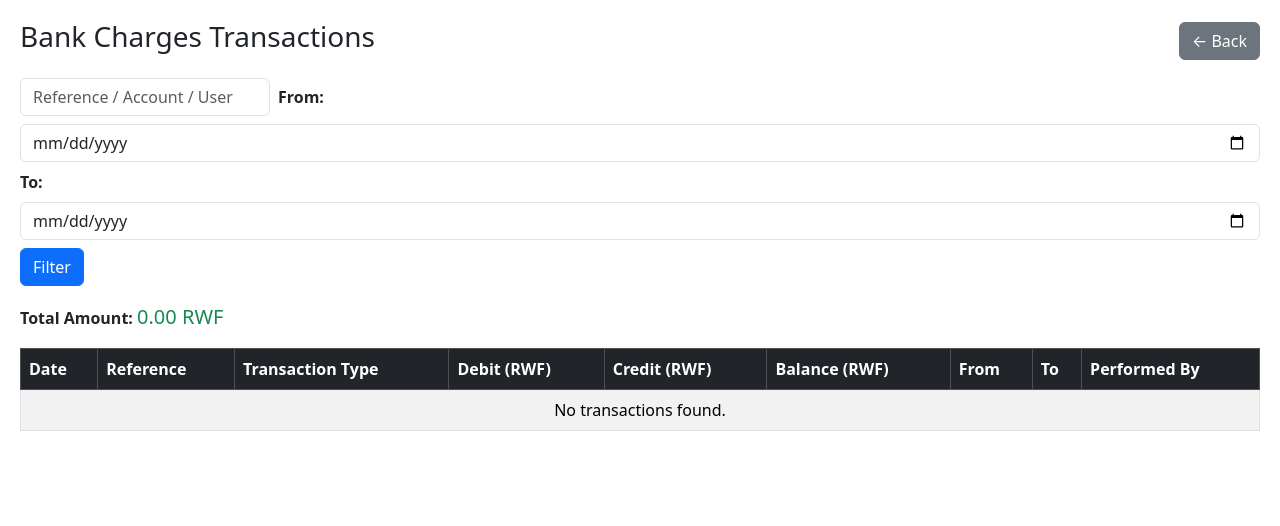
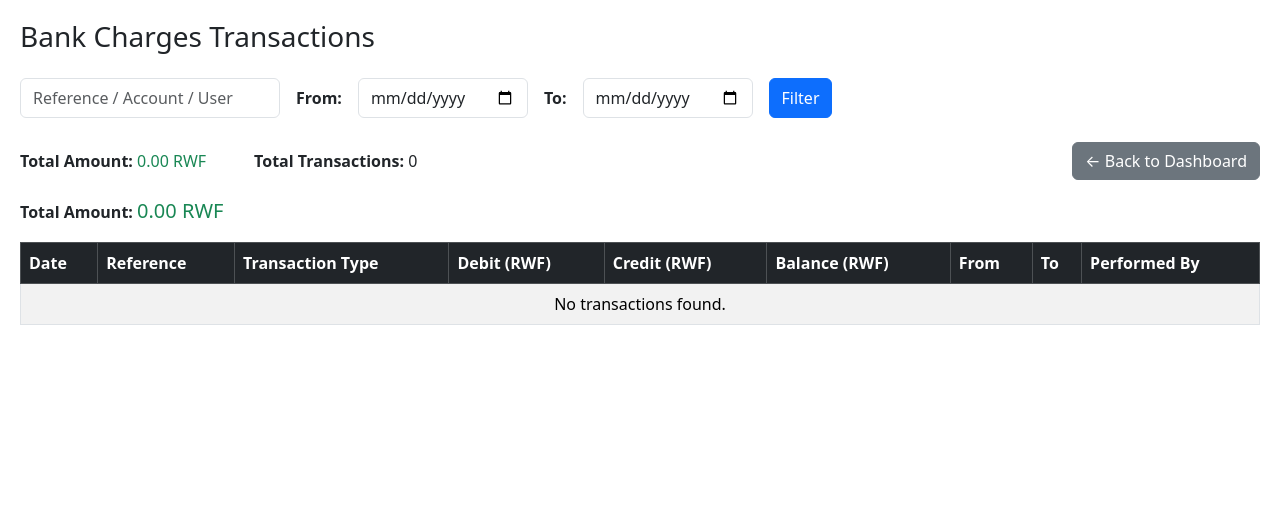
Before and after one commit to calpeSSJP2/SolidariteSJP2, a Django app: page /loan/transactions_bank/ in a window 1280 px wide. Shown: the part 56-582 px from the top of the page. Run offline with Django 5.2, Linux system fonts and the light colour scheme; data that the repository does not hold is empty; parts of the project's set-up code (start-up, migrations or seed data) failed here and were passed over; some libraries are stand-ins or nearby versions.

Commit message:
Add bank charges transaction filtering and Excel export

```diff
--- a/transact2_loans/templates/transact2_loans/bank_charges_transaction_list.html
+++ b/transact2_loans/templates/transact2_loans/bank_charges_transaction_list.html
@@ -2,45 +2,78 @@
 {% load humanize %}
 
 {% block content %}
+<h3 class="mb-4">Bank Charges Transactions</h3>
 
-<div class="d-flex justify-content-between align-items-center">
-    <h3>Bank Charges Transactions</h3>
-
-    <a href="{{ request.user.dashboard_url }}" class="btn btn-secondary">
-        ← Back
-    </a>
-</div>
-
-<!-- FILTER FORM -->
-<form method="get"
-      class="d-flex gap-2 flex-wrap align-items-center mt-3 mb-3">
+<form method="get" class="d-flex align-items-center gap-3 mb-4 flex-wrap">
 
     <input type="text"
            name="search"
            placeholder="Reference / Account / User"
            value="{{ search }}"
            class="form-control"
-           style="max-width:250px;">
+           style="width:260px;height:40px;">
 
-    <label><strong>From:</strong></label>
+    <label for="start_date" class="mb-0">
+        <strong>From:</strong>
+    </label>
 
     <input type="date"
+           id="start_date"
            name="start_date"
            value="{{ start_date }}"
-           class="form-control">
+           class="form-control"
+           style="width:170px;height:40px;">
 
-    <label><strong>To:</strong></label>
+    <label for="end_date" class="mb-0">
+        <strong>To:</strong>
+    </label>
 
     <input type="date"
+           id="end_date"
            name="end_date"
            value="{{ end_date }}"
-           class="form-control">
+           class="form-control"
+           style="width:170px;height:40px;">
 
-    <button type="submit" class="btn btn-primary">
+    <button type="submit"
+            class="btn btn-primary"
+            style="height:40px;">
         Filter
     </button>
 
+    {% if search or start_date or end_date %}
+    <a href="{% url 'transact2_loans:bank_charges_transaction_list' %}"
+       class="btn btn-outline-secondary"
+       style="height:40px;">
+        Clear
+    </a>
+    {% endif %}
+
 </form>
+
+<div class="d-flex justify-content-between align-items-center mb-3 flex-wrap">
+
+    <div class="d-flex gap-5 flex-wrap">
+
+        <div>
+            <strong>Total Amount:</strong>
+            <span class="text-success">
+                {{ total_amount|floatformat:2|intcomma }} RWF
+            </span>
+        </div>
+
+        <div>
+            <strong>Total Transactions:</strong>
+            {{ page_obj.paginator.count }}
+        </div>
+
+    </div>
+
+    <a href="{{ request.user.dashboard_url }}"  class="btn btn-secondary">  ← Back to Dashboard  </a>
+
+</div>
+
+
 
 <!-- TOTAL -->
 <div class="mb-3">
--- a/transact2_loans/urls.py
+++ b/transact2_loans/urls.py
@@ -3,7 +3,7 @@ from django.urls import path
 from .views import (LoanWorkflowDetailView,LoanWorkflowDashboardView,MoveLoanStageView,BankChargesTransactionListView,
     LoanDetailView, TopUpLoanCreateView,EmergencyLoanRequestView,LoanOptionsView,  LoanPaymentView, LoanListView,MemberLoanListView,LoanRequestView,
     ApproveLoanView,RejectLoanView,LoanSummaryView, LoanTypeSummaryView, TellerAccountSearchView,PendingLoanView,
-    LoanPaymentSearchView,LoanPaymentListView, LoanActionView)
+    LoanPaymentSearchView,LoanPaymentListView, ExportBankChargesExcelView, LoanActionView)
 from django.views.generic import TemplateView
 app_name = 'transact2_loans'
 urlpatterns = [
@@ -61,4 +61,5 @@ path('transactions_bank/', BankChargesTransactionListView.as_view(), name='txn_b
 path( "workflow/<int:loan_id>/",LoanWorkflowDetailView.as_view(),  name="workflow-detail"),
     path( "workflow/move/<int:workflow_id>/",   MoveLoanStageView.as_view(), name="workflow-move" ),
     path( "workflow/dashboard/", LoanWorkflowDashboardView.as_view(),  name="workflow-dashboard" ),
+path('bank-charges/export/',  ExportBankChargesExcelView.as_view(),  name='export_bank_charges_excel'),
 ]
--- a/transact2_loans/views.py
+++ b/transact2_loans/views.py
@@ -1478,3 +1478,112 @@ class BankChargesTransactionListView(ListView):
             return -tx.amount
 
         return tx.amount
+
+from django.views import View
+from django.http import HttpResponse
+from django.contrib.auth.mixins import LoginRequiredMixin
+from django.db.models import Q
+from django.utils import timezone
+
+from datetime import datetime, time
+import openpyxl
+
+from .models import BankChargesTransaction
+
+
+class ExportBankChargesExcelView(LoginRequiredMixin, View):
+
+    def get(self, request, *args, **kwargs):
+
+        transactions = BankChargesTransaction.objects.select_related(
+            'performed_by',
+            'from_member_account',
+            'to_member_account',
+            'from_bank_charge_account',
+            'to_bank_charge_account',
+        )
+
+        # Search
+        search = request.GET.get('search')
+        if search:
+            transactions = transactions.filter(
+                Q(reference__icontains=search) |
+                Q(performed_by__username__icontains=search)
+            )
+
+        # Start date
+        start_date = request.GET.get('start_date')
+        if start_date:
+            start_dt = timezone.make_aware(
+                datetime.combine(
+                    datetime.strptime(start_date, "%Y-%m-%d"),
+                    time.min
+                )
+            )
+            transactions = transactions.filter(timestamp__gte=start_dt)
+
+        # End date
+        end_date = request.GET.get('end_date')
+        if end_date:
+            end_dt = timezone.make_aware(
+                datetime.combine(
+                    datetime.strptime(end_date, "%Y-%m-%d"),
+                    time.max
+                )
+            )
+            transactions = transactions.filter(timestamp__lte=end_dt)
+
+        wb = openpyxl.Workbook()
+        ws = wb.active
+        ws.title = "Bank Charges"
+
+        headers = [
+            "Date",
+            "Reference",
+            "Transaction Type",
+            "Amount",
+            "From",
+            "To",
+            "Performed By",
+        ]
+        ws.append(headers)
+
+        for tx in transactions.order_by('-timestamp'):
+
+            from_account = (
+                str(tx.from_member_account)
+                if tx.from_member_account
+                else str(tx.from_bank_charge_account)
+                if tx.from_bank_charge_account
+                else ""
+            )
+
+            to_account = (
+                str(tx.to_member_account)
+                if tx.to_member_account
+                else str(tx.to_bank_charge_account)
+                if tx.to_bank_charge_account
+                else ""
+            )
+
+            ws.append([
+                tx.timestamp.strftime("%Y-%m-%d %H:%M"),
+                tx.reference,
+                tx.get_transaction_type_display(),
+                tx.amount,
+                from_account,
+                to_account,
+                str(tx.performed_by) if tx.performed_by else "",
+            ])
+
+        response = HttpResponse(
+            content_type='application/vnd.openxmlformats-officedocument.spreadsheetml.sheet'
+        )
+
+        response[
+            'Content-Disposition'
+        ] = 'attachment; filename=bank_charges_transactions.xlsx'
+
+        wb.save(response)
+
+        return response
```
Also changed, not shown: 1 other file.
